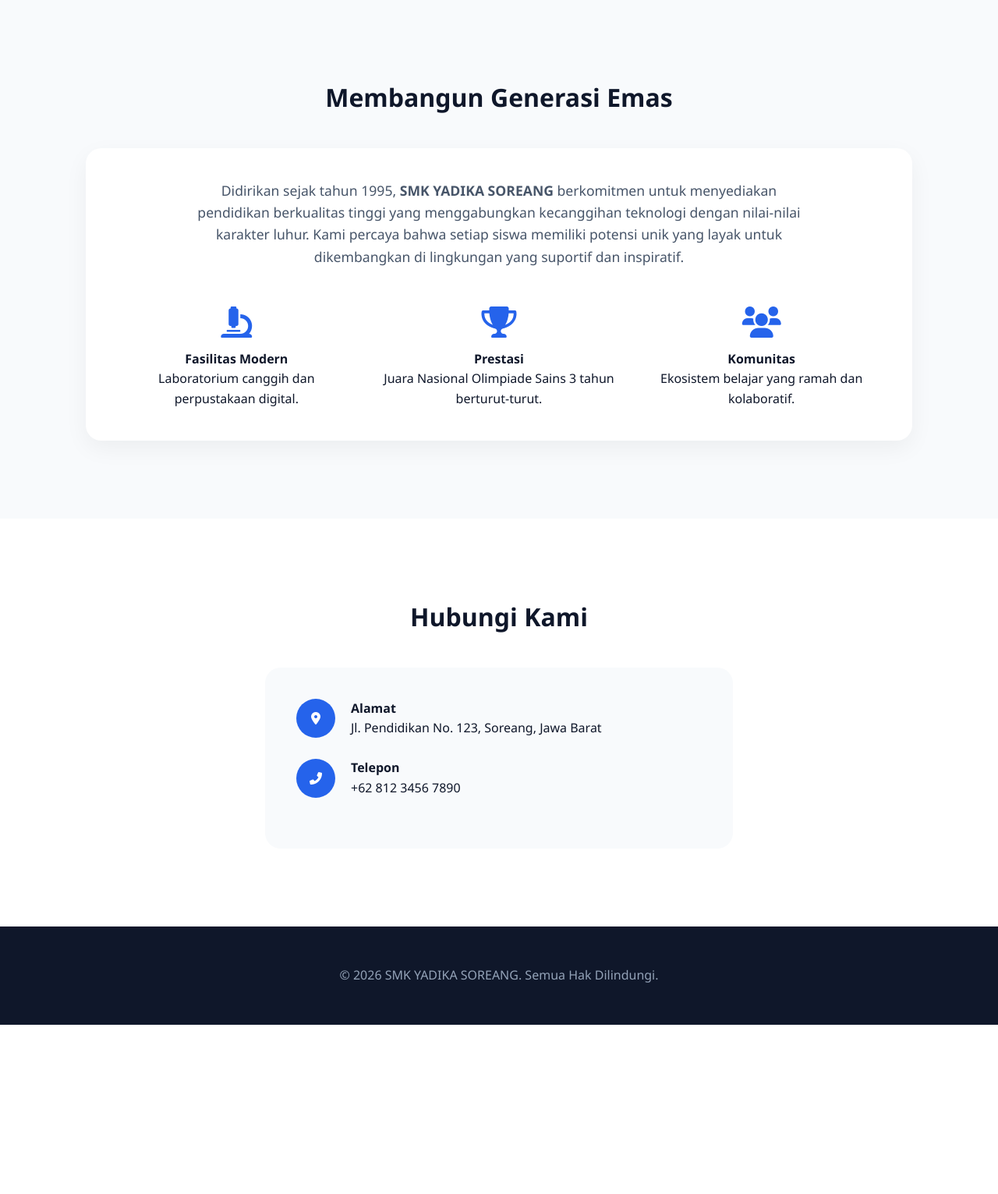
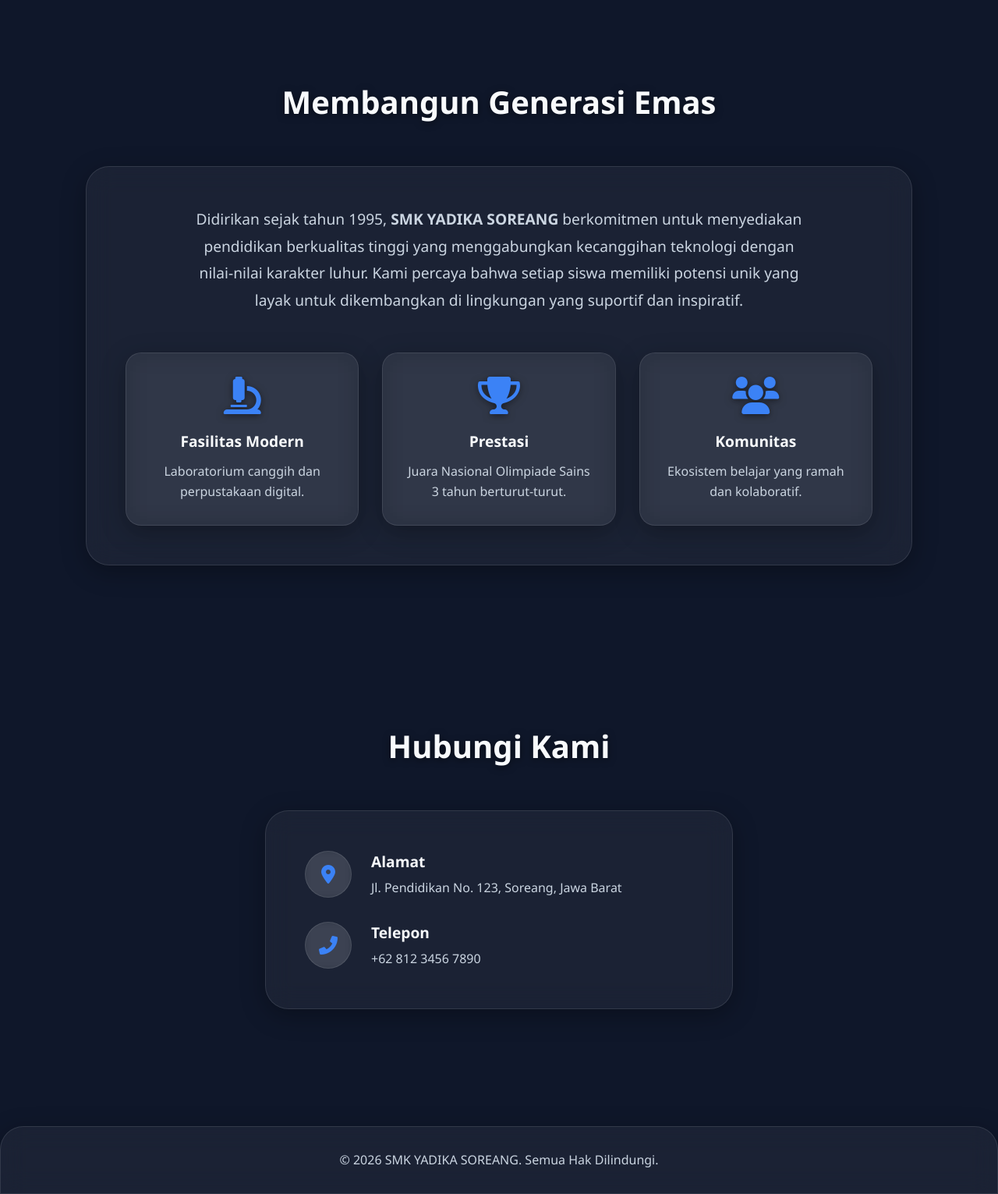
Before and after one commit to Zenkyo-ui/Tugas, a PHP site: page /indez.html in a window 1280 px wide. Shown: the part 801-2332 px from the top of the page at 78% size. Before the commit the page ends 2115 px from the top, so only its background shows below. Run offline with PHP 8.4, Linux system fonts and the light colour scheme.

Commit message:
Add files via upload

```diff
--- a/index.css
+++ b/index.css
@@ -1,9 +1,12 @@
-/* Variabel Warna */
+/* Variabel Warna Dark Theme */
 :root {
-    --primary-color: #2563eb;
-    --dark-color: #0f172a;
-    --light-color: #f8fafc;
-    --text-slate: #475569;
+    --primary-color: #3b82f6; /* Biru terang untuk aksen */
+    --dark-bg: #0f172a;       /* Background utama gelap */
+    --text-light: #f8fafc;
+    --text-muted: #cbd5e1;
+    --glass-bg: rgba(255, 255, 255, 0.05); /* Latar kaca transparan */
+    --glass-border: rgba(255, 255, 255, 0.1);
+    --glass-shadow: 0 8px 32px 0 rgba(0, 0, 0, 0.3);
 }
 
 /* Reset Dasar */
@@ -19,9 +22,10 @@ html {
 
 body {
     font-family: 'Segoe UI', Tahoma, Geneva, Verdana, sans-serif;
-    background-color: var(--light-color);
-    color: var(--dark-color);
+    background-color: var(--dark-bg);
+    color: var(--text-light);
     line-height: 1.6;
+    overflow-x: hidden; /* Mencegah scroll menyamping */
 }
 
 .container {
@@ -30,50 +34,118 @@ body {
     padding: 0 20px;
 }
 
+/* =========================================
+   ANIMASI LIQUID BACKGROUND
+   ========================================= */
+.liquid-bg {
+    position: fixed;
+    top: 0;
+    left: 0;
+    width: 100vw;
+    height: 100vh;
+    z-index: -1;
+    overflow: hidden;
+    background: var(--dark-bg);
+}
+
+.blob {
+    position: absolute;
+    filter: blur(80px); /* Membuat efek cairan/gradien */
+    border-radius: 50%;
+    animation: float 20s infinite alternate;
+    opacity: 0.5;
+}
+
+.blob-1 {
+    top: -10%; left: -10%;
+    width: 500px; height: 500px;
+    background: #3b82f6; /* Biru */
+    animation-delay: 0s;
+}
+
+.blob-2 {
+    bottom: -20%; right: -10%;
+    width: 600px; height: 600px;
+    background: #8b5cf6; /* Ungu */
+    animation-delay: -5s;
+}
+
+.blob-3 {
+    top: 40%; left: 40%;
+    width: 400px; height: 400px;
+    background: #0ea5e9; /* Cyan */
+    animation-delay: -10s;
+}
+
+@keyframes float {
+    0% { transform: translate(0, 0) scale(1); }
+    50% { transform: translate(100px, 50px) scale(1.2); }
+    100% { transform: translate(-50px, 100px) scale(0.9); }
+}
+
+/* =========================================
+   GLASSMORPHISM UTILITY (Efek Kaca)
+   ========================================= */
+.glass {
+    background: var(--glass-bg);
+    backdrop-filter: blur(16px);
+    -webkit-backdrop-filter: blur(16px);
+    border: 1px solid var(--glass-border);
+    box-shadow: var(--glass-shadow);
+}
+
+.content-wrapper {
+    position: relative;
+    z-index: 1;
+}
+
 /* Navbar */
 .navbar {
-    position: sticky;
-    top: 0;
-    background: rgba(255, 255, 255, 0.9);
-    backdrop-filter: blur(10px);
-    box-shadow: 0 2px 10px rgba(0,0,0,0.05);
+    position: fixed;
+    top: 20px;
+    left: 50%;
+    transform: translateX(-50%);
+    width: 90%;
+    max-width: 1100px;
+    border-radius: 50px;
     z-index: 1000;
+    transition: all 0.3s ease;
 }
 
 .nav-wrapper {
     display: flex;
     justify-content: space-between;
     align-items: center;
-    padding: 15px 20px;
+    padding: 10px 25px;
 }
 
-/* Logo & Icon Styling */
 .logo-wrapper {
     display: flex;
-    align-items: center; /* Membuat gambar dan teks sejajar vertikal */
-    gap: 15px;           /* Jarak antara gambar dan teks */
+    align-items: center;
+    gap: 15px;
     cursor: pointer;
+    transition: transform 0.3s;
 }
 
 .school-logo-img {
-    width: 50px;         /* Kamu bisa ubah angka ini untuk membesarkan/mengecilkan */
-    height: auto;        /* Menjaga proporsi gambar agar tidak gepeng */
+    width: 45px;
+    height: auto;
     object-fit: contain;
+    filter: drop-shadow(0 2px 4px rgba(0,0,0,0.5));
 }
 
 .logo-wrapper:hover {
     transform: scale(1.05);
 }
 
-
 .logo {
-    color: var(--primary-color);
+    color: var(--text-light);
     font-size: 1.5rem;
     font-weight: bold;
     margin: 0;
+    text-shadow: 0 2px 4px rgba(0,0,0,0.5);
 }
 
-/* Nav Links & Underline Interaction */
 .nav-links {
     display: flex;
     list-style: none;
@@ -210,23 +257,23 @@ body {
 
 .section-title {
     text-align: center;
-    font-size: 2rem;
-    margin-bottom: 40px;
+    font-size: 2.5rem;
+    margin-bottom: 50px;
+    text-shadow: 0 2px 10px rgba(0,0,0,0.5);
 }
 
 .about-card {
-    background: white;
-    padding: 40px;
-    border-radius: 20px;
-    box-shadow: 0 10px 30px rgba(0,0,0,0.05);
+    padding: 50px;
+    border-radius: 30px;
 }
 
 .description {
     text-align: center;
-    color: var(--text-slate);
-    font-size: 1.1rem;
+    color: var(--text-muted);
+    font-size: 1.2rem;
     max-width: 800px;
     margin: 0 auto 50px;
+    line-height: 1.8;
 }
 
 .features {
@@ -236,65 +283,101 @@ body {
     text-align: center;
 }
 
-.feature-item i {
-    font-size: 2.5rem;
-    color: var(--primary-color);
-    margin-bottom: 15px;
+.feature-item {
+    padding: 30px;
+    border-radius: 20px;
     transition: transform 0.3s;
 }
 
-.feature-item:hover i {
-    transform: scale(1.2);
+.feature-item:hover {
+    transform: translateY(-10px);
+    background: rgba(255, 255, 255, 0.1);
+}
+
+.feature-item i {
+    font-size: 3rem;
+    color: var(--primary-color);
+    margin-bottom: 20px;
+    filter: drop-shadow(0 2px 5px rgba(0,0,0,0.5));
+}
+
+.feature-item h4 {
+    margin-bottom: 10px;
+    font-size: 1.2rem;
+}
+
+.feature-item p {
+    color: var(--text-muted);
 }
 
 /* Contact Section */
 .contact {
     padding: 100px 0;
-    background-color: white;
 }
 
 .contact-wrapper {
     max-width: 600px;
     margin: 0 auto;
-    background: var(--light-color);
-    padding: 40px;
-    border-radius: 20px;
+    padding: 50px;
+    border-radius: 30px;
 }
 
 .info-item {
     display: flex;
     align-items: center;
-    margin-bottom: 25px;
-    gap: 20px;
+    margin-bottom: 30px;
+    gap: 25px;
+}
+
+.info-item:last-child {
+    margin-bottom: 0;
 }
 
 .info-item i {
-    background: var(--primary-color);
-    color: white;
-    width: 50px;
-    height: 50px;
+    background: rgba(255, 255, 255, 0.1);
+    border: 1px solid var(--glass-border);
+    color: var(--primary-color);
+    width: 60px;
+    height: 60px;
     display: flex;
     justify-content: center;
     align-items: center;
     border-radius: 50%;
+    font-size: 1.5rem;
+    backdrop-filter: blur(5px);
+}
+
+.info-item h4 {
+    margin-bottom: 5px;
+    font-size: 1.2rem;
+}
+
+.info-item p {
+    color: var(--text-muted);
 }
 
 /* Footer */
 .footer {
-    background: var(--dark-color);
-    color: #94a3b8;
     text-align: center;
-    padding: 50px 0;
+    padding: 30px 0;
+    margin-top: 50px;
+    border-top: 1px solid var(--glass-border);
+    border-radius: 30px 30px 0 0;
 }
 
-/* Animasi */
+.footer p {
+    color: var(--text-muted);
+}
+
+/* Animasi & Responsif */
 @keyframes fadeInUp {
     from { opacity: 0; transform: translateY(30px); }
     to { opacity: 1; transform: translateY(0); }
 }
 
-/* Responsif */
 @media (max-width: 768px) {
     .hero-title { font-size: 2.5rem; }
     .nav-links { display: none; }
+    .hero-buttons { flex-direction: column; }
+    .navbar { width: 95%; border-radius: 20px; }
 }
--- a/indez.html
+++ b/indez.html
@@ -9,8 +9,15 @@
 </head>
 <body>
 
-    <!-- Navbar: Menambahkan tag <nav> yang hilang dan wrapper logo -->
-    <nav class="navbar">
+    <div class="liquid-bg">
+        <div class="blob blob-1"></div>
+        <div class="blob blob-2"></div>
+        <div class="blob blob-3"></div>
+    </div>
+
+    <div class="content-wrapper">
+
+        <nav class="navbar glass">
             <div class="container nav-wrapper">
                 <div class="logo-wrapper">
                     <img src="Logo-yadika.png" alt="Logo Yadika" class="school-logo-img">
@@ -19,46 +26,43 @@
                 <ul class="nav-links">
                     <li><a href="#home">Beranda</a></li>
                     <li><a href="#about">Tentang</a></li>
-                <li><a href="#contact" class="btn-contact">Kontak</a></li>
+                    <li><a href="#contact" class="btn-contact glass-btn">Kontak</a></li>
                 </ul>
             </div>
         </nav>
 
-    <!-- Hero Section -->
         <header id="home" class="hero">
-        <div class="hero-overlay"></div>
-        <div class="hero-content">
+            <div class="hero-content glass">
                 <span class="badge">Selamat Datang di</span>
                 <h2 class="hero-title">SMK YADIKA SOREANG</h2>
                 <p class="hero-motto">"Cerdas Beretika, Unggul dalam Karya"</p>
                 <div class="hero-buttons">
-                <a href="#about" class="btn-primary">Jelajahi Program</a>
-                <button class="btn-secondary">Lihat Fasilitas</button>
+                    <a href="#about" class="btn-primary glass-btn">Jelajahi Program</a>
+                    <button class="btn-secondary glass-btn">Lihat Fasilitas</button>
                 </div>
             </div>
         </header>
 
-    <!-- Tentang Section -->
         <section id="about" class="about">
             <div class="container">
                 <h3 class="section-title">Membangun Generasi Emas</h3>
-            <div class="about-card">
+                <div class="about-card glass">
                     <p class="description">
                         Didirikan sejak tahun 1995, <strong>SMK YADIKA SOREANG</strong> berkomitmen untuk menyediakan pendidikan berkualitas tinggi yang menggabungkan kecanggihan teknologi dengan nilai-nilai karakter luhur. Kami percaya bahwa setiap siswa memiliki potensi unik yang layak untuk dikembangkan di lingkungan yang suportif dan inspiratif.
                     </p>
 
                     <div class="features">
-                    <div class="feature-item">
+                        <div class="feature-item glass">
                             <i class="fas fa-microscope"></i>
                             <h4>Fasilitas Modern</h4>
                             <p>Laboratorium canggih dan perpustakaan digital.</p>
                         </div>
-                    <div class="feature-item">
+                        <div class="feature-item glass">
                             <i class="fas fa-trophy"></i>
                             <h4>Prestasi</h4>
                             <p>Juara Nasional Olimpiade Sains 3 tahun berturut-turut.</p>
                         </div>
-                    <div class="feature-item">
+                        <div class="feature-item glass">
                             <i class="fas fa-users"></i>
                             <h4>Komunitas</h4>
                             <p>Ekosistem belajar yang ramah dan kolaboratif.</p>
@@ -68,11 +72,10 @@
             </div>
         </section>
 
-    <!-- Kontak Section: Ditambahkan sesuai permintaan -->
         <section id="contact" class="contact">
             <div class="container">
                 <h3 class="section-title">Hubungi Kami</h3>
-            <div class="contact-wrapper">
+                <div class="contact-wrapper glass">
                     <div class="contact-info">
                         <div class="info-item">
                             <i class="fas fa-map-marker-alt"></i>
@@ -93,9 +96,10 @@
             </div>
         </section>
 
-    <footer class="footer">
+        <footer class="footer glass">
             <p>&copy; 2026 SMK YADIKA SOREANG. Semua Hak Dilindungi.</p>
         </footer>
+    </div>
 
 </body>
 </html>
```
Also changed, not shown: other parts of index.css (+49 -74 lines). Lines whose indentation alone changed are shown as unchanged.
